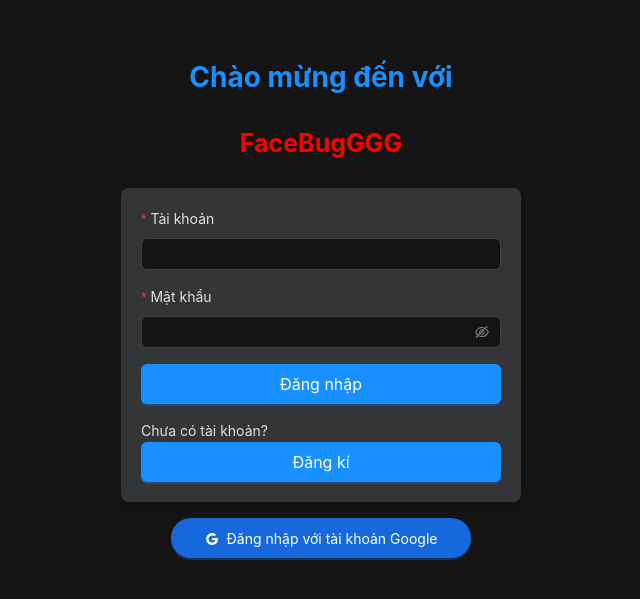
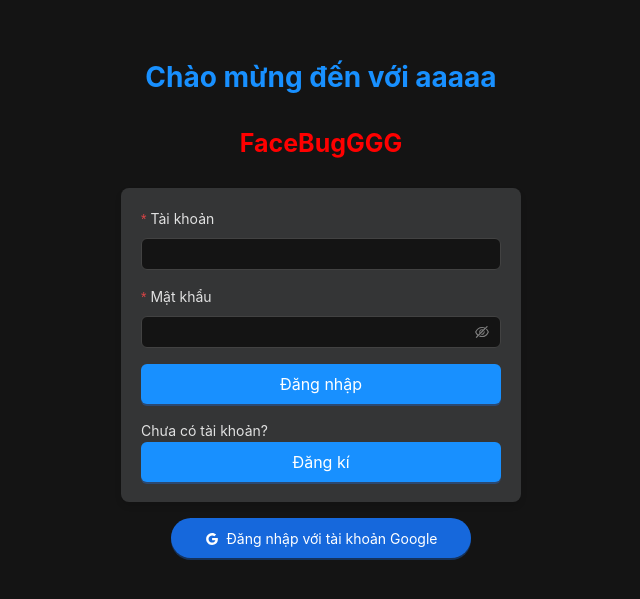
Before and after one commit to qchien04/FaceBugFE, a React (Vite) app: page /auth/sign-in in a window 1280 px wide. Shown: the part 125-724 px from the top of the page, without its empty margins (319-959 px from the left). Built offline with nearby package versions, Linux system fonts and the light colour scheme.

Commit message:
test ci/cd 1

```diff
--- a/src/pages/auth/SigninPage/index.tsx
+++ b/src/pages/auth/SigninPage/index.tsx
@@ -75,7 +75,7 @@
     <div className="center-container">
       <Spin spinning={loading || accessToken.length > 0} tip="Đang xử lý đăng nhập...">
         <div>
-          <h2 style={{textAlign:"center"}}>Chào mừng đến với </h2>
+          <h2 style={{textAlign:"center"}}>Chào mừng đến với aaaaa</h2>
           <p style={{fontSize:25,fontWeight:700,color:"red",textAlign:"center"}}>FaceBugGGG</p>
 
           <Form
```
